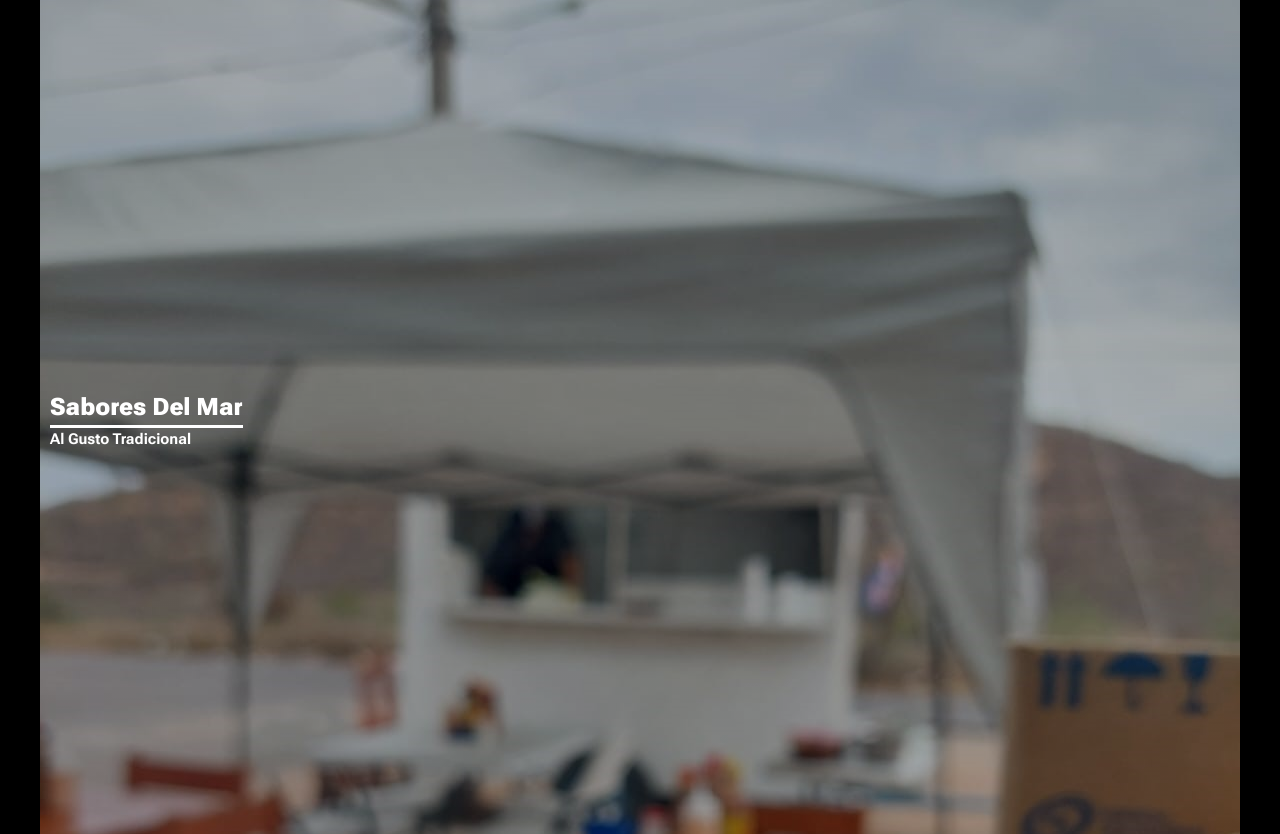
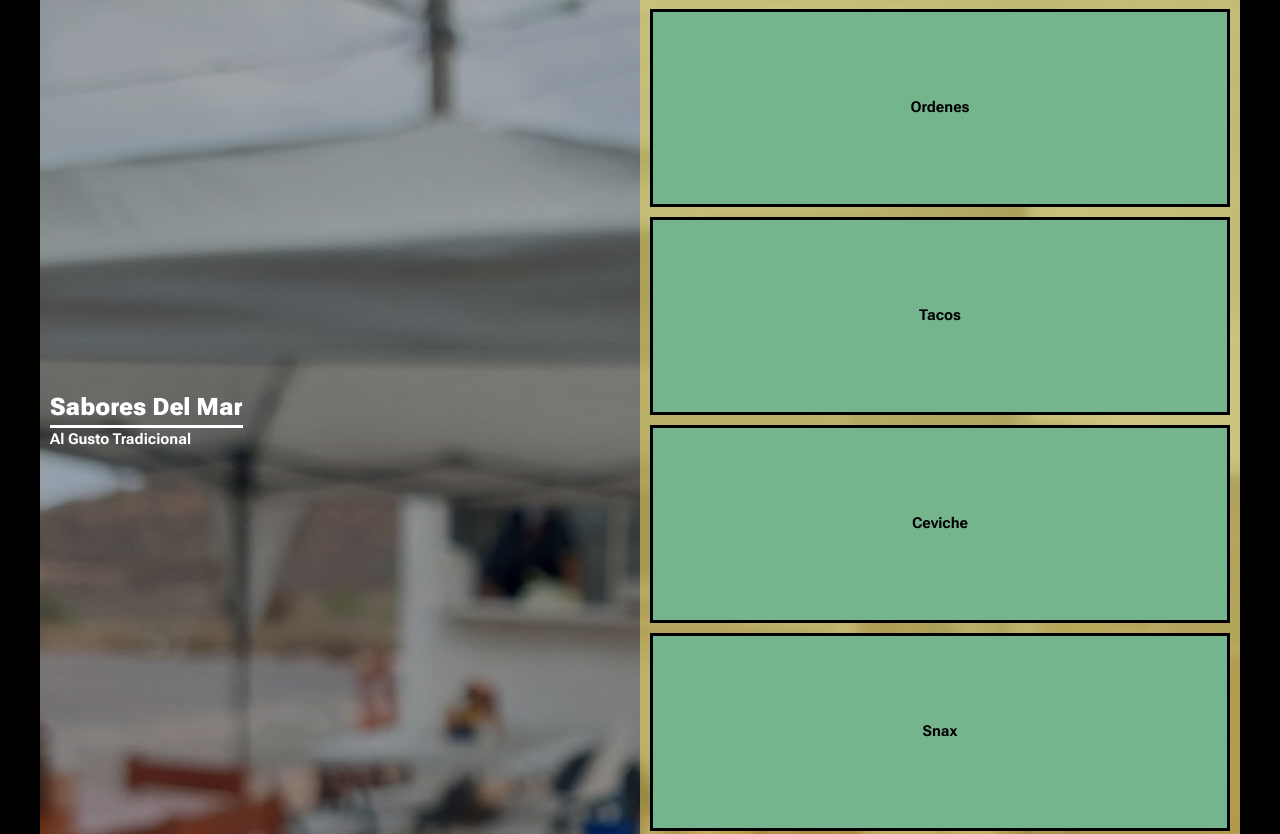
Before and after one commit to TylerBrock01/El_Dorado, a website: page index.html in a window 1280 px wide. Shown: the part 348-1182 px from the top of the page. Drawn offline with Linux system fonts and the light colour scheme; files that its build step writes are made by us from their sources.

Commit message:
v7 se agrego funcion para borrar menu

```diff
--- a/index.html
+++ b/index.html
@@ -72,6 +72,25 @@
 <!--    _menu        -->
         <div id="overlay" class="overlay">
 <!--            aqui va el script-->
+            <div id="menu-nav" class="menu-nav contenedor">
+                <nav class="nav-section">
+                    <a class="option-section" href="#">
+                        <h4 class="section-titulo">
+                            ordenes
+                        </h4>
+                    </a>
+                    <a class="option-section" href="#">
+                        <h4 class="section-titulo">tacos</h4>
+                    </a>
+                    <a class="option-section" href="#">
+                        <h4 class="section-titulo">ceviche</h4>
+                    </a>
+                    <a class="option-section" href="#">
+                        <h4 class="section-titulo">snax</h4>
+                    </a>
+
+                </nav>
+            </div>
 <!--            contenido de imagen, titulo-->
             <div class="contenido-imagen">
 <!--                    titulos-->
--- a/src/js/app.js
+++ b/src/js/app.js
@@ -2,9 +2,10 @@ const boton = document.getElementById("btnmenu");
 
 document.addEventListener('DOMContentLoaded', () => {
     boton.addEventListener("click", () => {
-        mostrar_ordenes()
+        no_mostrar()
     });
 })
+
 function mostrar_ordenes() {
 
     const overlay = document.getElementById("overlay")
@@ -29,3 +30,8 @@ function mostrar_ordenes() {
         a.appendChild(h4);
     }
 }
+function no_mostrar(){
+    console.log("no_mostrar");
+    const menu_nav = document.getElementById("menu-nav")
+    menu_nav.remove();
+}
```
Also changed, not shown: build/js/app.js.
